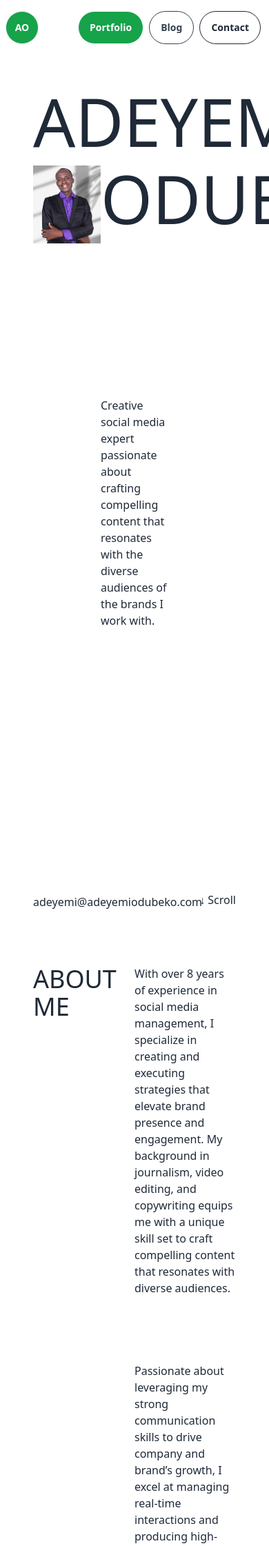
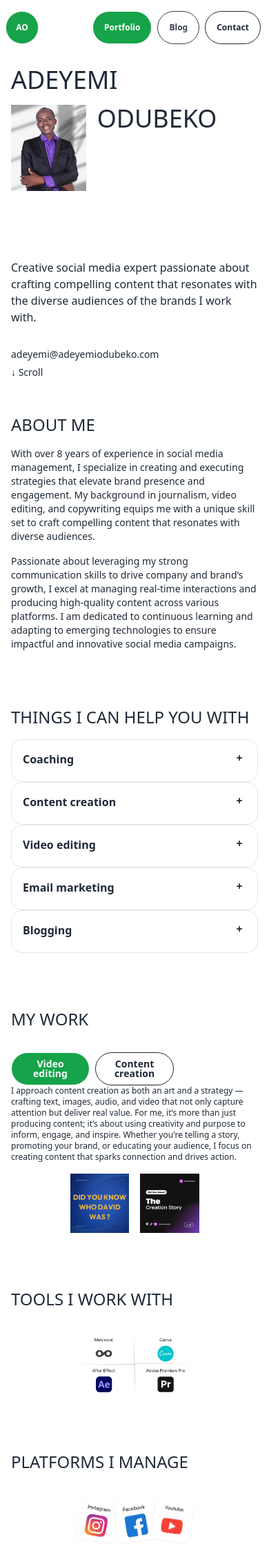
Before and after one commit to Overbrim-Technology/adeyemiWebApp, a Django app: page / in a window 390 px wide; the page is wider, and only the part inside the window is pictured. Shown: the top 2242 px of that part at 69% size. Run offline with Django 5.2, Linux system fonts and the light colour scheme.

Commit message:
Added mobile-screen sizes

```diff
--- a/home/templates/home.html
+++ b/home/templates/home.html
@@ -1,18 +1,19 @@
 {% extends "base.html" %}
 {% load static %}
 {% block content %}
-    <div class="relative p-12">
-        <div class="w-1/3">
-            <h1 class="text-8xl justify-self-start font-medium pb-4 animate-slideInUp">ADEYEMI</h1>
+    <div class="relative p-4 sm:p-8 md:p-12">
+        <div class="w-full md:w-1/3">
+            <h1 class="text-4xl sm:text-6xl md:text-8xl font-medium pb-4 animate-slideInUp">ADEYEMI</h1>
         </div>
-        <div class="static grid grid-rows-3 grid-cols-3 justify-items-stretch">
-            <figure class="row-span-3 justify-self-start self-start animate-slideInLeft">
+        <div class="grid grid-cols-3 grid-rows-3 gap-4">
+            <figure class="row-start-1 row-span-2 col-start-1 md:row-span-3 justify-self-start md:justify-self-start self-start animate-slideInLeft">
                 <img
+                    class="w-40 sm:w-56 md:w-full h-auto"
                     src="{% static 'adeyemi.png' %}"
                     alt="Portfolio Image" />
             </figure>
-            <div class="row-start-1 col-start-2 justify-self-start self-start text-8xl font-medium animate-slideInRight">ODUBEKO</div>
-            <h4 class="row-start-2 col-start-2 justify-self-start self-start animate-slideInRight">
+            <div class="row-start-1 col-start-2 md:col-start-2 justify-self-start md:justify-self-start self-start text-4xl sm:text-6xl md:text-8xl font-medium animate-slideInRight">ODUBEKO</div>
+            <h4 class="row-start-3 md:row-start-2 col-start-1 md:col-start-2 col-span-3 justify-self-start md:justify-self-start self-start animate-slideInRight text-base sm:text-lg md:text-xl">
                 Creative social media expert passionate about crafting compelling content
                 that resonates with the diverse audiences
                 of the brands I work with.
@@ -20,35 +21,35 @@
         </div>
 
         <!-- Contact -->
-        <div class="static grid grid-cols-2 pt-12">
-            <a class="hover:text-green-600" href="mailto:adeyemi@adeyemiodubeko.com">adeyemi@adeyemiodubeko.com</a>
-            <a class="hover:text-green-600 justify-self-end animate-bounce" href="#skills"> &darr; Scroll</a>
+        <div class="grid grid-cols-1 md:grid-cols-2 pt-8 md:pt-12 gap-2">
+            <a class="hover:text-green-600 text-sm sm:text-base" href="mailto:adeyemi@adeyemiodubeko.com">adeyemi@adeyemiodubeko.com</a>
+            <a class="hover:text-green-600 justify-self-start md:justify-self-end animate-bounce text-sm sm:text-base" href="#skills"> &darr; Scroll</a>
         </div>
 
         <!-- About Me -->
-        <div class="static pt-20">
-            <div class="grid grid-cols-2 grid-rows-2">
-                <h1 class="text-4xl row-start-1 row-span-2 opacity-0 transition-opacity duration-700" data-animate="slideInLeft">ABOUT ME</h1>
-                <p class="self-start opacity-0 transition-opacity duration-700" data-animate="slideInRight">
+        <div class="pt-12 md:pt-20">
+            <div class="grid grid-cols-1 md:grid-cols-2 grid-rows-2 gap-4">
+                <h1 class="text-2xl sm:text-3xl md:text-4xl row-start-1 row-span-2 opacity-0 transition-opacity duration-700" data-animate="slideInLeft">ABOUT ME</h1>
+                <p class="self-start opacity-0 transition-opacity duration-700 text-sm sm:text-base" data-animate="slideInRight">
                     With over 8 years of experience in social media management,
                     I specialize in creating and executing strategies that elevate brand presence and engagement.
                     My background in journalism, video editing, and copywriting
                     equips me with a unique skill set to craft compelling content that resonates with diverse audiences.
                 </p>
-                <p class="self-end opacity-0 transition-opacity duration-700" data-animate="slideInRight">
+                <p class="self-end opacity-0 transition-opacity duration-700 text-sm sm:text-base" data-animate="slideInRight">
                     Passionate about leveraging my strong communication skills to
                     drive company and brand’s growth, I excel at managing real-time interactions
                     and producing high-quality content across various platforms.
                     I am dedicated to continuous learning and adapting to emerging technologies
                     to ensure impactful and innovative social media campaigns.
                 </p>
-
             </div>
         </div>
 
+
         <!-- Skills -->
         <div id="skills" class="static pt-20">
-            <h1 class="text-4xl pb-4">THINGS I CAN HELP YOU WITH</h1>
+            <h1 class="text-2xl sm:text-3xl md:text-4xl row-start-1 row-span-2 pb-4">THINGS I CAN HELP YOU WITH</h1>
             <div class="collapse collapse-plus bg-base-100 border border-base-300">
                 <input type="radio" name="skill"/>
                 <div class="collapse-title font-semibold">Coaching</div>
@@ -78,12 +79,12 @@
 
         <!-- MY WORK -->
         <div id="my-work" class="static pt-20">
-            <h1 class="text-4xl pb-8">MY WORK</h1>
+            <h1 class="text-2xl sm:text-3xl md:text-4xl row-start-1 row-span-2 pb-8">MY WORK</h1>
             <div class="grid grid-cols-3 gap-2">
                 <a class="btn btn-outline rounded-full tab-btn bg-green-600 text-white hover:bg-green-600 px-4 py-2" data-target="section1">Video editing</a>
                 <a class="btn btn-outline rounded-full tab-btn hover:bg-green-600 px-4 py-2" data-target="section2">Content creation</a>
             </div>
-            <div id="section1" class="opacity-100 transition duration-500">
+            <div id="section1" class="text-xs md:text-sm lg:text-md opacity-100 transition duration-500">
                 <p>I approach content creation as both an art and a strategy — crafting text, images, audio, and video that not only capture attention
                     but deliver real value. For me, it’s more than just producing content; it’s about using creativity and purpose to inform, engage, and inspire.
                     Whether you're telling a story, promoting your brand, or educating your audience, I focus on creating content that sparks connection and drives action.</p>
@@ -101,7 +102,7 @@
                 </div>
             </div>
 
-            <div id="section2" class="tab-content hidden opacity-0 transition duration-500">
+            <div id="section2" class="tab-content text-xs md:text-sm lg:text-md hidden opacity-0 transition duration-500">
                 <p>I am a creative content creator passionately transforming ideas into engaging digital experiences.
                 Packaging compelling value-driven content for my audience,
                 also building strong personal brands, businesses, and online communities generated from increased brand awareness, lead generation, and sales.
@@ -112,7 +113,7 @@
 
         <!-- Technologies -->
         <div class="static pt-20">
-            <h1 class="text-4xl pb-8">TOOLS I WORK WITH</h1>
+            <h1 class="text-2xl sm:text-3xl md:text-4xl row-start-1 row-span-2 pb-8">TOOLS I WORK WITH</h1>
             <div class="grid grid-cols-2 grid-rows-2">
                 <figure class="justify-self-end h-1/2 w-1/2 hover:animate-pulseFocus">
                     <img
@@ -139,7 +140,7 @@
 
         <!-- Platforms -->
         <div class="static pt-20">
-            <h1 class="text-4xl pb-8">PLATFORMS I MANAGE</h1>
+            <h1 class="text-2xl sm:text-3xl md:text-4xl row-start-1 row-span-2 pb-8">PLATFORMS I MANAGE</h1>
             <figure class="place-self-center h-1/2 w-1/2 hover:animate-shakeX">
                 <img
                   src="{% static 'platforms.png' %}"
@@ -151,14 +152,14 @@
         <div class="static pt-20">
             <div class="bg-green-200 m-4 p-4">
                 <div class="max-w-md mx-auto text-center">
-                    <p class="">
+                    <p class="text-xs md:text-sm lg:text-md">
                         “Adeyemi Odubeko provides relevant ideas and concepts and is able to articulate words
                         impressively and he has significantly boosted our engagement and follower growth.”
                     </p>
-                    <p class="text-xs font-medium pt-4">
+                    <p class="text-2xs md:text-xs lg:text-sm font-medium pt-4">
                         Rotimi Olasehinde
                     </p>
-                    <P class="text-xs pt-2 pb-6"> CEO at Shaphan Media</P>
+                    <P class="text-2xs md:text-xs lg:text-sm pt-2 pb-6"> CEO at Shaphan Media</P>
                 </div>
             </div>
         </div>
@@ -166,7 +167,7 @@
 
         <!-- Contact -->
         <div id="contact" class="static pt-16">
-            <h1 class="text-4xl">WANT TO WORK TOGETHER?</h1>
+            <h1 class="text-2xl sm:text-3xl md:text-4xl row-start-1 row-span-2">WANT TO WORK TOGETHER?</h1>
             <a class="pt-8 hover:text-green-600" href="mailto:adeyemi@adeyemiodubeko.com">adeyemi@adeyemiodubeko.com &#129125;</a>
         </div>
 
--- a/static/styles.css
+++ b/static/styles.css
@@ -2369,8 +2369,8 @@ details.collapse summary::-webkit-details-marker {
   grid-column: span 2 / span 2;
 }
 
-.col-span-4 {
-  grid-column: span 4 / span 4;
+.col-span-3 {
+  grid-column: span 3 / span 3;
 }
 
 .col-start-1 {
@@ -2385,16 +2385,12 @@ details.collapse summary::-webkit-details-marker {
   grid-row: span 2 / span 2;
 }
 
-.row-span-3 {
-  grid-row: span 3 / span 3;
-}
-
 .row-start-1 {
   grid-row-start: 1;
 }
 
-.row-start-2 {
-  grid-row-start: 2;
+.row-start-3 {
+  grid-row-start: 3;
 }
 
 .m-4 {
@@ -2435,16 +2431,24 @@ details.collapse summary::-webkit-details-marker {
   height: 50%;
 }
 
+.h-auto {
+  height: auto;
+}
+
 .w-1\/2 {
   width: 50%;
 }
 
-.w-1\/3 {
-  width: 33.333333%;
-}
-
-.w-96 {
-  width: 24rem;
+.w-40 {
+  width: 10rem;
+}
+
+.w-56 {
+  width: 14rem;
+}
+
+.w-full {
+  width: 100%;
 }
 
 .max-w-md {
@@ -2523,6 +2527,10 @@ details.collapse summary::-webkit-details-marker {
   animation: slideInUp 1s ease-out forwards;
 }
 
+.grid-cols-1 {
+  grid-template-columns: repeat(1, minmax(0, 1fr));
+}
+
 .grid-cols-2 {
   grid-template-columns: repeat(2, minmax(0, 1fr));
 }
@@ -2531,8 +2539,8 @@ details.collapse summary::-webkit-details-marker {
   grid-template-columns: repeat(3, minmax(0, 1fr));
 }
 
-.grid-cols-6 {
-  grid-template-columns: repeat(6, minmax(0, 1fr));
+.grid-rows-1 {
+  grid-template-rows: repeat(1, minmax(0, 1fr));
 }
 
 .grid-rows-2 {
@@ -2543,10 +2551,6 @@ details.collapse summary::-webkit-details-marker {
   grid-template-rows: repeat(3, minmax(0, 1fr));
 }
 
-.grid-rows-1 {
-  grid-template-rows: repeat(1, minmax(0, 1fr));
-}
-
 .items-end {
   align-items: flex-end;
 }
@@ -2559,24 +2563,12 @@ details.collapse summary::-webkit-details-marker {
   justify-content: flex-end;
 }
 
-.justify-items-center {
-  justify-items: center;
-}
-
-.justify-items-stretch {
-  justify-items: stretch;
-}
-
 .gap-12 {
   gap: 3rem;
 }
 
 .gap-2 {
   gap: 0.5rem;
-}
-
-.gap-1 {
-  gap: 0.25rem;
 }
 
 .gap-4 {
@@ -2752,14 +2744,23 @@ details.collapse summary::-webkit-details-marker {
   font-family: Lato, sans-serif;
 }
 
+.text-2xl {
+  font-size: 1.5rem;
+  line-height: 2rem;
+}
+
+.text-2xs {
+  font-size: 0.625rem;
+}
+
 .text-4xl {
   font-size: 2.25rem;
   line-height: 2.5rem;
 }
 
-.text-8xl {
-  font-size: 6rem;
-  line-height: 1;
+.text-base {
+  font-size: 1rem;
+  line-height: 1.5rem;
 }
 
 .text-sm {
--- a/static/templates/base.html
+++ b/static/templates/base.html
@@ -13,13 +13,13 @@
 <body>
   <div class="navbar bg-base-100" id="up">
     <div class="flex-1">
-      <a class="btn btn-circle hover:bg-green-600 bg-green-600 text-white" href="{% url 'home' %}">AO</a>
+      <a class="btn btn-circle text-xs md:text-sm lg:text-md hover:bg-green-600 bg-green-600 text-white" href="{% url 'home' %}">AO</a>
     </div>
-    <div class="flex-none">
+    <div class="flex-none ">
       <ul class="menu menu-horizontal px-1 space-x-2">
-        <li><a class="btn btn-outline rounded-full hover:bg-green-600 {% if request.path == '/' %}bg-green-600 text-white{% else %}bg-transparent text-gray-700{% endif %}" href="{% url 'home' %}">Portfolio</a></li>
-        <li><a class="btn btn-outline rounded-full hover:bg-green-600 {% if request.path == '/blog/' %}bg-green-600 text-white{% else %}bg-transparent text-gray-700{% endif %}" href="{% url 'blog' %}">Blog</a></li>
-        <li><a class="btn btn-outline rounded-full hover:bg-green-600" href="#contact">Contact</a></li>
+        <li><a class="btn btn-outline text-xs md:text-sm lg:text-md rounded-full hover:bg-green-600 {% if request.path == '/' %}bg-green-600 text-white{% else %}bg-transparent text-gray-700{% endif %}" href="{% url 'home' %}">Portfolio</a></li>
+        <li><a class="btn btn-outline text-xs md:text-sm lg:text-md rounded-full hover:bg-green-600 {% if request.path == '/blog/' %}bg-green-600 text-white{% else %}bg-transparent text-gray-700{% endif %}" href="{% url 'blog' %}">Blog</a></li>
+        <li><a class="btn btn-outline text-xs md:text-sm lg:text-md rounded-full hover:bg-green-600" href="#contact">Contact</a></li>
       </ul>
     </div>
   </div>
--- a/tailwind/tailwind.config.js
+++ b/tailwind/tailwind.config.js
@@ -6,6 +6,12 @@ module.exports = {
   ],
   theme: {
     extend: {
+      fontSize: {
+        '2xs': '0.625rem', // 10px
+        '3xs': '0.5rem', // 8px
+        '4xs': '0.375rem', // 6px
+        '5xs': '0.25rem', // 4px
+      },
       fontFamily: {
         haus: ['At Hauss', 'sans-serif'],
         lato: ['Lato', 'sans-serif']
```
Also changed, not shown: other parts of static/styles.css (+147 -0 lines), blog/templates/blog.html (+14 -14 lines).
